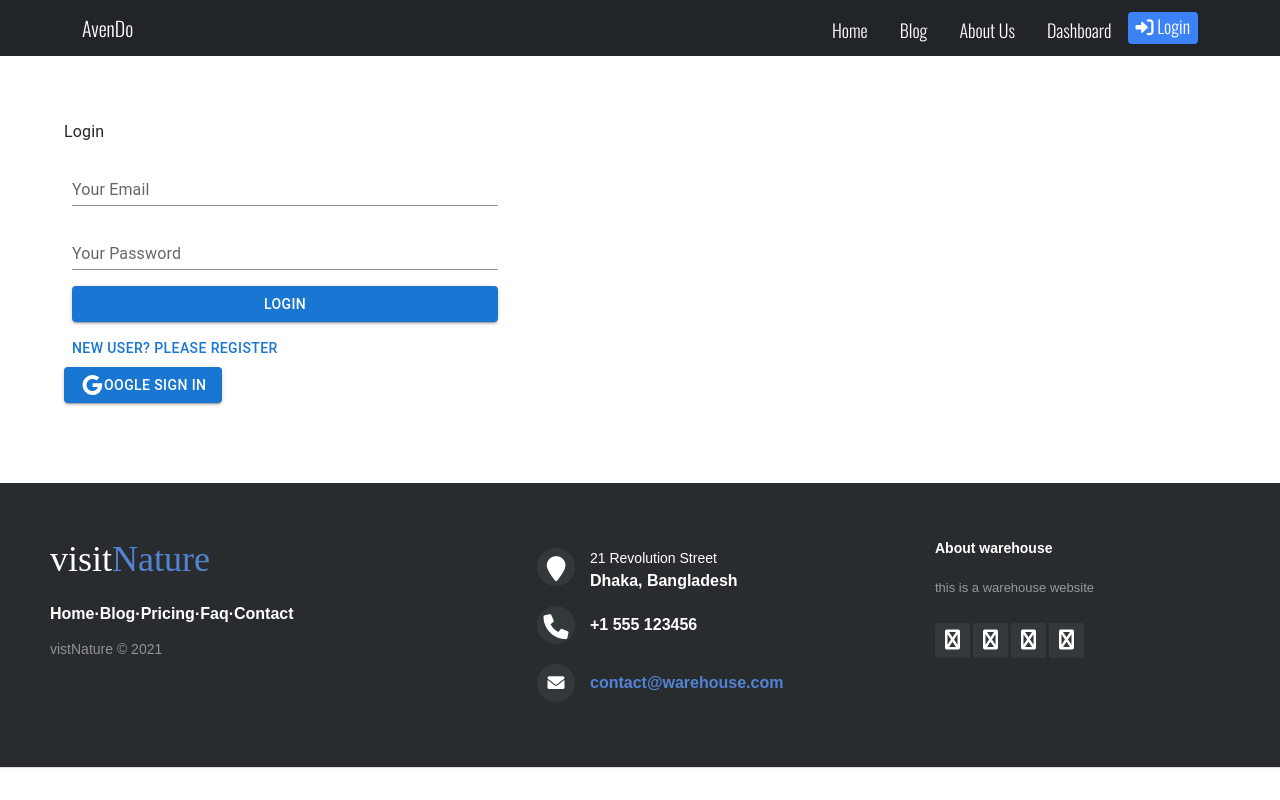
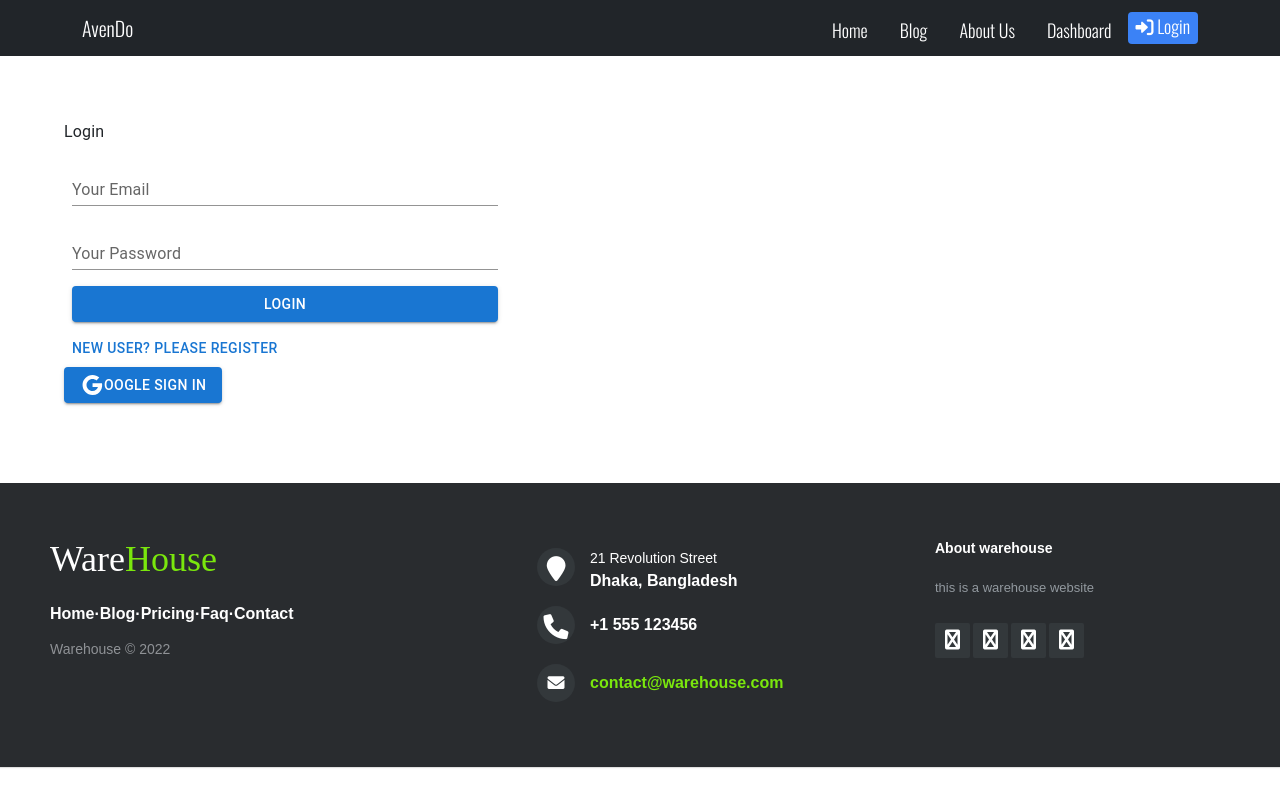
Before and after one commit to ummeshahara1245/ware-house-client, a React (Create React App) app: page /login in a window 1280 px wide. Built offline with nearby package versions, Linux system fonts and the light colour scheme; no server answers.

Commit message:
footer-done

```diff
--- a/src/Shares/Footer/Footer.css
+++ b/src/Shares/Footer/Footer.css
@@ -39,7 +39,7 @@
    }
 
    .footer-distributed h3 span{
-    color:  #5383d3;
+    color:  #7ae70d;
    }
 
 
@@ -101,7 +101,7 @@
    }
 
    .footer-distributed .footer-center p a{
-    color:  #5383d3;
+    color:  #7ae70d;
     text-decoration: none;;
    }
 
--- a/src/Shares/Footer/Footer.js
+++ b/src/Shares/Footer/Footer.js
@@ -7,7 +7,7 @@ const Footer = () => {
 
 <div className="footer-left">
 
-    <h3>visit<span>Nature</span></h3>
+    <h3>Ware<span>House</span></h3>
 
     <p className="footer-links">
         <a href="#">Home</a>
@@ -22,7 +22,7 @@ const Footer = () => {
         <a href="#">Contact</a>
     </p>
 
-    <p className="footer-company-name">vistNature &copy; 2021</p>
+    <p className="footer-company-name">Warehouse &copy; 2022</p>
 </div>
 
 <div className="footer-center">
```
